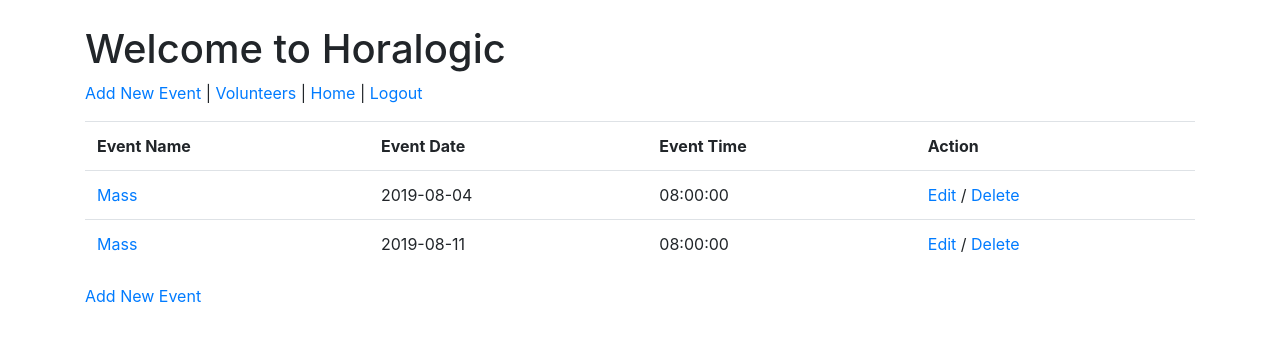
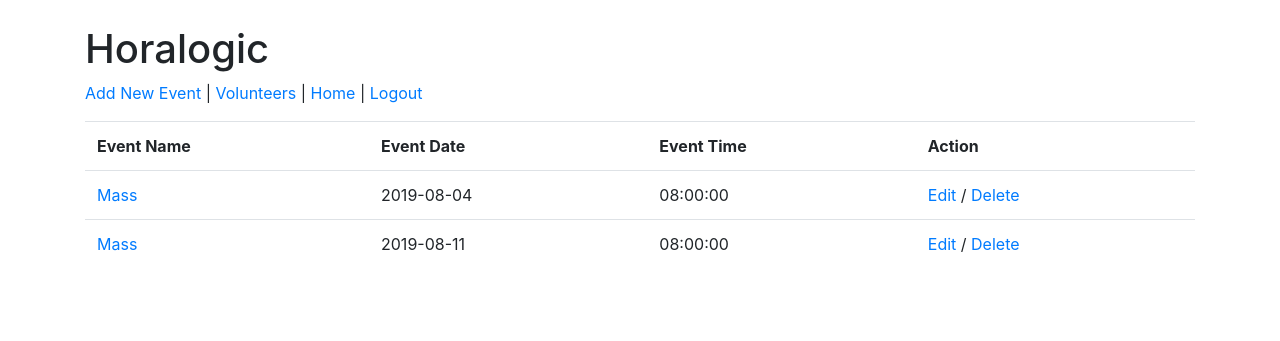
Before and after one commit to agbloomfield/Horalogic, a PHP site: page /events/index.php in a window 1280 px wide. Shown: the top 341 px of the page. Run offline with PHP 8.4, Linux system fonts and the light colour scheme; a user stored in the database is signed in; data comes from the database, SQL or seed files in the repository; some libraries are stand-ins or nearby versions.

Commit message:
Updated Bootstrap 4.3.1

```diff
--- a/events/index.php
+++ b/events/index.php
@@ -10,15 +10,15 @@
 </head>
 <body>
 <div class="container">
-<h1>Welcome to Horalogic</h1>
+<h1>Horalogic</h1>
 
 <?php
 if ( isset($_SESSION['error']) ) {
-    echo '<p style="color:red">'.$_SESSION['error']."</p>\n";
+    echo '<div class="alert alert-danger">'.$_SESSION['error']."</div>\n";
     unset($_SESSION['error']);
 }
 if ( isset($_SESSION['success']) ) {
-    echo '<p style="color:green">'.$_SESSION['success']."</p>\n";
+    echo '<div class="alert alert-success">'.$_SESSION['success']."</div>\n";
     unset($_SESSION['success']);
 }
 if ( ! isset ($_SESSION['name']) ) {
@@ -65,12 +65,7 @@
   } else {
     echo('No events found');
   }
-  if ( isset ($_SESSION['name']) ) {
-    echo('<p><a href="add.php">Add New Event</a></p>');
-  }
-  if ( isset ($_SESSION['name']) ) {
 
-  }
 ?>
 </div>
 </body>
--- a/index.php
+++ b/index.php
@@ -9,8 +9,8 @@
 <title>Horalogic</title>
 </head>
 <body>
-<div class="container">
-<h1>Welcome to Horalogic</h1>
+<div class="jumbotron jumbotro-fluid">
+<h1 class="display-4">Welcome to Horalogic</h1>
 
 <?php
 if ( isset($_SESSION['error']) ) {
--- a/volunteers/index.php
+++ b/volunteers/index.php
@@ -10,7 +10,7 @@
 </head>
 <body>
 <div class="container">
-<h1>Welcome to Horalogic</h1>
+<h1>Horalogic</h1>
 
 <?php
 if ( isset($_SESSION['error']) ) {
```
